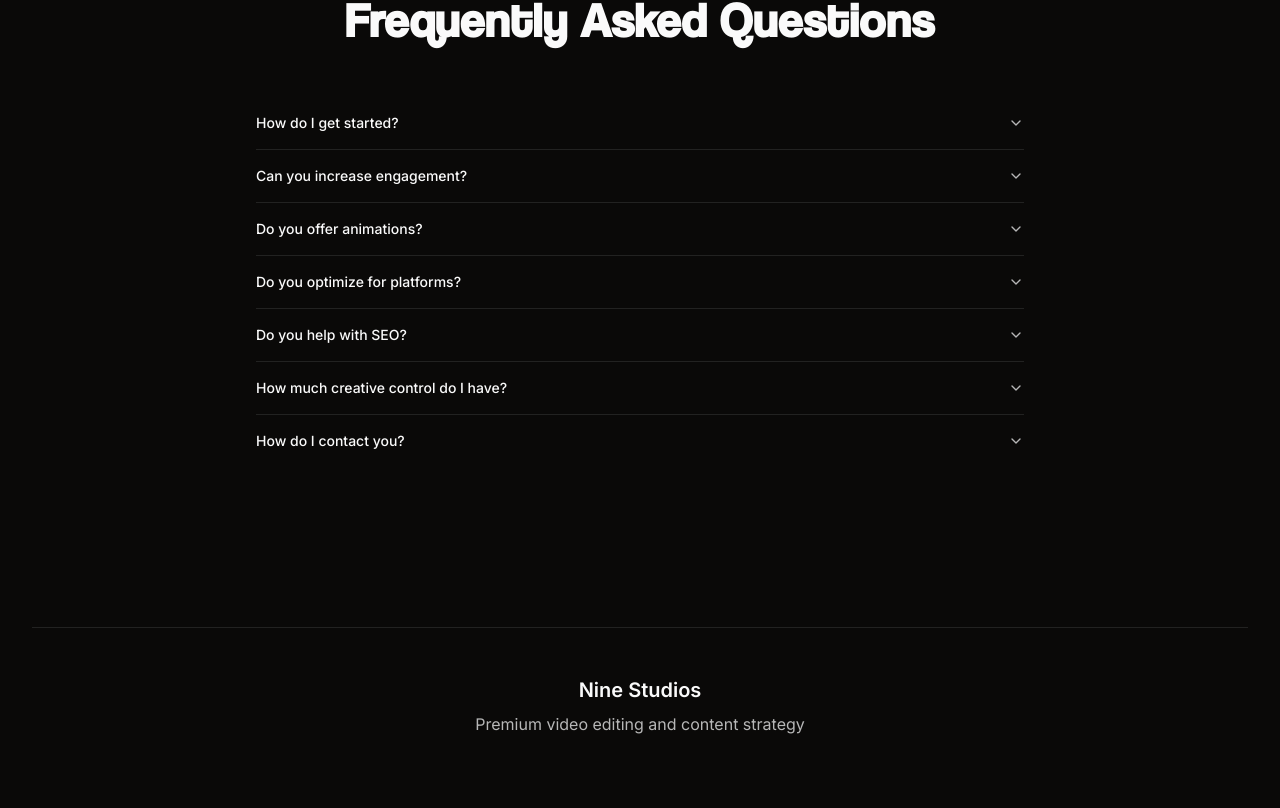
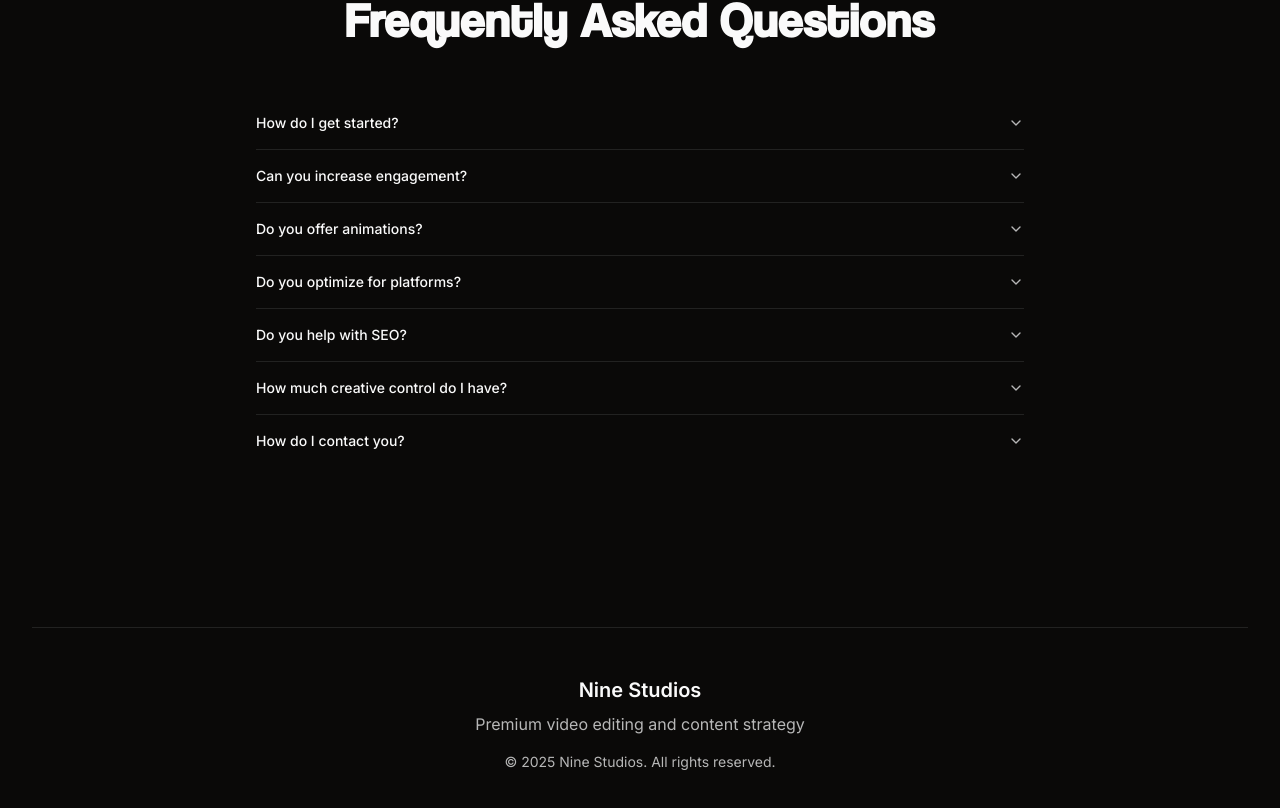
Before and after one commit to prem-thatikonda29/nine-studios, a Next.js app: page / in a window 1280 px wide. Shown: the part 4821-5629 px from the top of the page. Built offline with nearby package versions, Linux system fonts and the light colour scheme.

Commit message:
refactor: Simplify Footer component by removing unused animation and button elements, and enhance tagline visibility with improved styling.

```diff
--- a/components/sections/Footer.tsx
+++ b/components/sections/Footer.tsx
@@ -1,37 +1,18 @@
 "use client";
-
-import { Button } from "@/components/ui/button";
-import { motion } from "framer-motion";
 import { FOOTER_CONTENT } from "@/lib/constants";
 
 export default function Footer() {
   return (
     <footer className="py-section-y px-section">
       <div className="max-w-container-lg mx-auto">
-        {/* <motion.div
-          initial={{ opacity: 0, y: 20 }}
-          whileInView={{ opacity: 1, y: 0 }}
-          viewport={{ once: true }}
-          transition={{ duration: 0.6 }}
-          className="mb-12"
-        >
-          <h2 className="text-heading font-bold mb-6">
-            {FOOTER_CONTENT.ctaHeadline}
-          </h2>
-          <Button
-            size="lg"
-            onClick={() =>
-              window.open(FOOTER_CONTENT.cta.link, "_blank")
-            }
-          >
-            {FOOTER_CONTENT.cta.text}
-          </Button>
-        </motion.div> */}
-
         <div className="text-center pt-12 border-t border-border">
-          <p className="text-xl font-semibold mb-2">{FOOTER_CONTENT.brandName}</p>
-          <p className="text-muted-foreground">
-            {FOOTER_CONTENT.tagline}
+          <p className="text-xl font-semibold mb-2">
+            {FOOTER_CONTENT.brandName}
+          </p>
+          <p className="text-muted-foreground mb-4">{FOOTER_CONTENT.tagline}</p>
+          <p className="text-sm text-muted-foreground">
+            &copy; {new Date().getFullYear()} {FOOTER_CONTENT.brandName}. All
+            rights reserved.
           </p>
         </div>
       </div>
```
